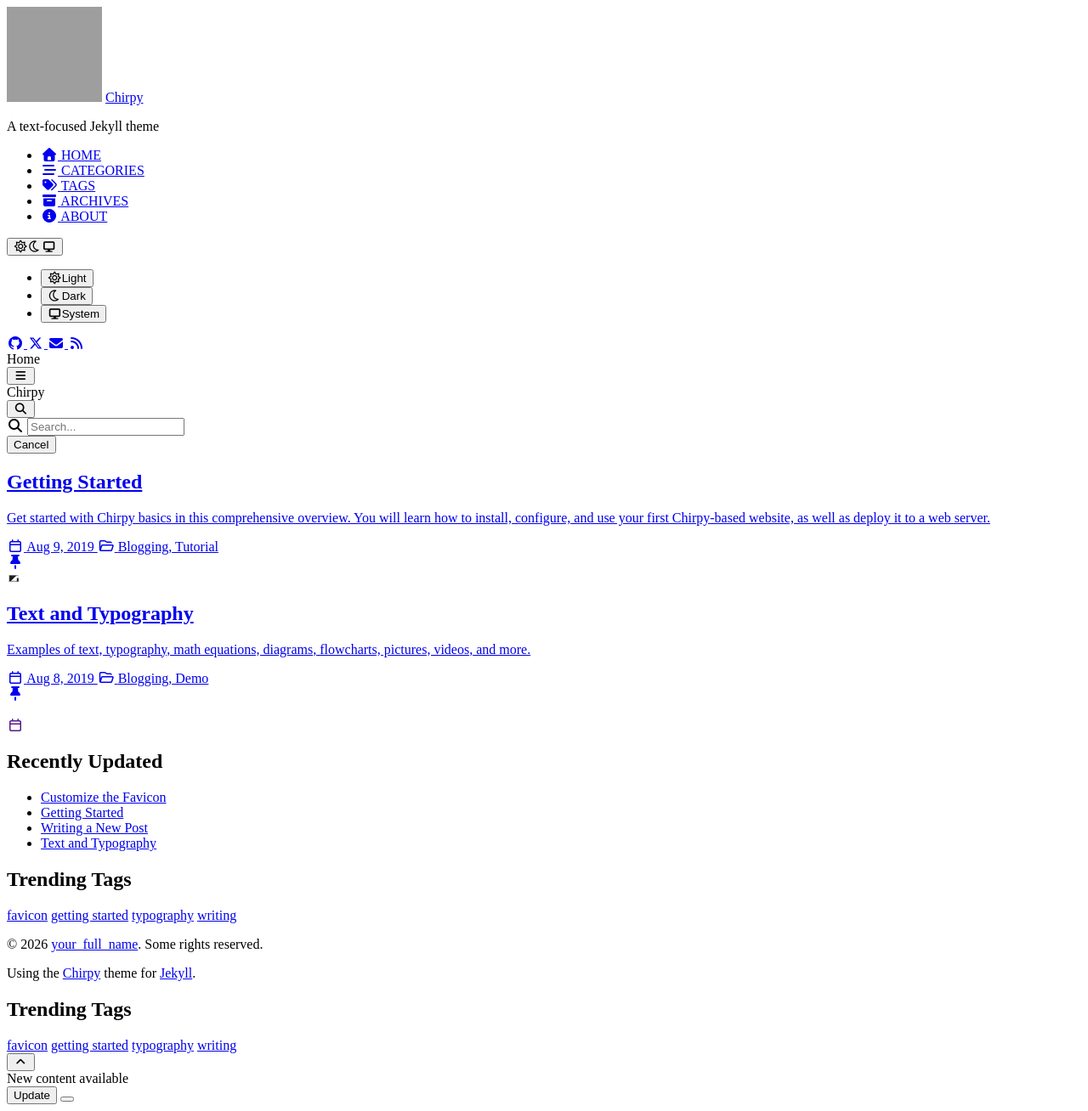
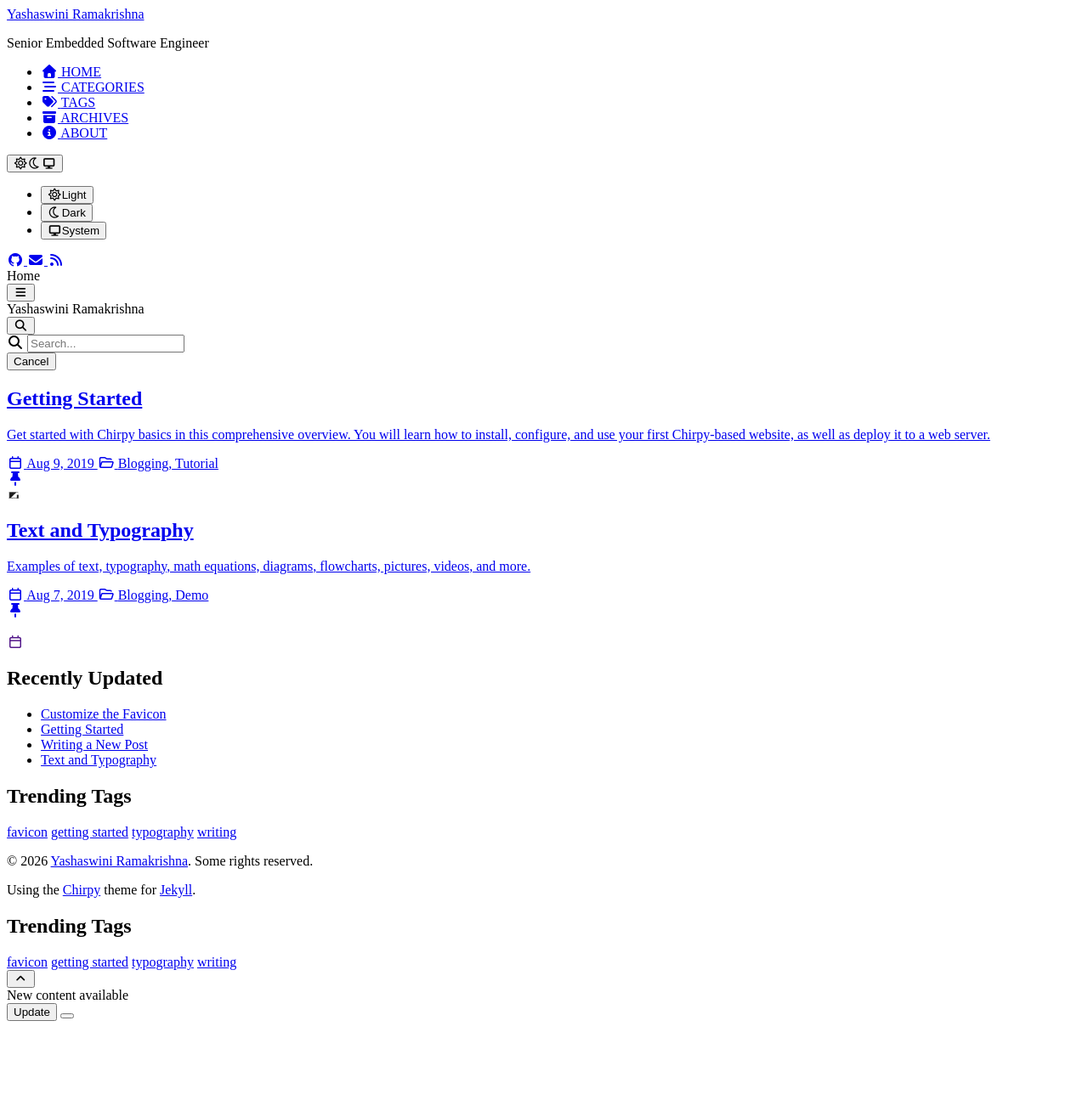
Before and after one commit to yashaswini-rk/yashaswini-rk.github.io, a Jekyll site: the page built from index.html, in a window 1280 px wide. Shown: the whole page at 85% size. Built offline with Jekyll 4.4.1, drawn with Linux system fonts in a browser that asks for light colours; cached includes are drawn as plain includes; after the commit the page ends 1210 px from its top, so only the background shows below that; grey boxes are pictures that could not be loaded.

Commit message:
Personalize site config and contact links

```diff
--- a/_config.yml
+++ b/_config.yml
@@ -9,17 +9,17 @@ theme: jekyll-theme-chirpy
 lang: en
 
 # Change to your timezone › https://zones.arilyn.cc
-timezone: Asia/Shanghai
+timezone: America/New_York
 
 # jekyll-seo-tag settings › https://github.com/jekyll/jekyll-seo-tag/blob/master/docs/usage.md
 # ↓ --------------------------
 
-title: Chirpy # the main title
+title: Yashaswini Ramakrishna # the main title
 
-tagline: A text-focused Jekyll theme # it will display as the subtitle
+tagline: Senior Embedded Software Engineer # it will display as the subtitle
 
 description: >- # used by seo meta and the atom feed
-  A minimal, responsive and feature-rich Jekyll theme for technical writing.
+  Senior Embedded Software Engineer working on C/C++, Yocto, Linux and RDK.
 
 # Fill in the protocol & hostname for your site.
 # E.g. 'https://username.github.io', note that it does not end with a '/'.
@@ -28,19 +28,15 @@ url: "https://yashaswini-rk.github.io"
 github:
   username: yashaswini-rk
 
-twitter:
-  username: twitter_username # change to your Twitter username
-
 social:
   # Change to your full name.
   # It will be displayed as the default author of the posts and the copyright owner in the Footer
-  name: your_full_name
-  email: example@domain.com # change to your email address
+  name: Yashaswini Ramakrishna
+  email: yashu.ramakrishna@gmail.com # change to your email address
   fediverse_handle: # fill in your fediverse handle. E.g. "@username@domain.com"
   links:
     # The first element serves as the copyright owner's link
-    - https://twitter.com/username # change to your Twitter homepage
-    - https://github.com/username # change to your GitHub homepage
+    - https://github.com/yashaswini-rk
     # Uncomment below to add more social links
     # - https://www.facebook.com/username
     # - https://www.linkedin.com/in/username
@@ -96,10 +92,10 @@ theme_mode: # [light | dark]
 # will be added to all media resources (site avatar, posts' images, audio and video files) paths starting with '/'
 #
 # e.g. 'https://cdn.com'
-cdn: "https://chirpy-img.netlify.app"
+cdn: ""
 
 # the avatar on sidebar, support local or CORS resources
-avatar: "/commons/avatar.jpg"
+avatar: ""
 
 # The URL of the site-wide social preview image used in SEO `og:image` meta tag.
 # It can be overridden by a customized `page.image` in front matter.
--- a/_data/contact.yml
+++ b/_data/contact.yml
@@ -2,9 +2,6 @@
 
 - type: github
   icon: "fab fa-github"
-
-- type: twitter
-  icon: "fa-brands fa-x-twitter"
 
 - type: email
   icon: "fas fa-envelope"
```
